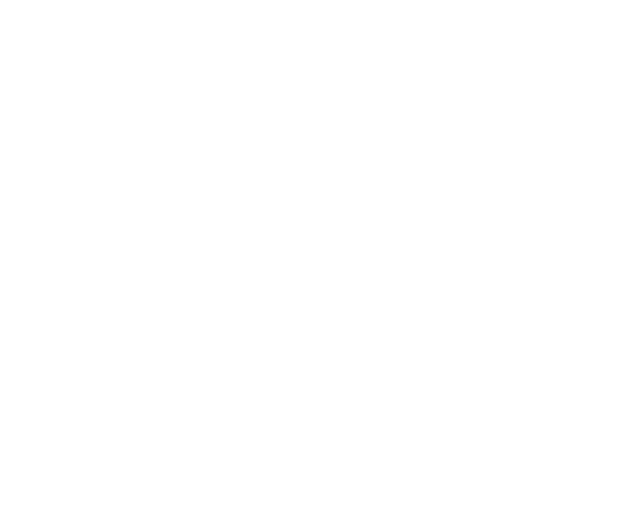
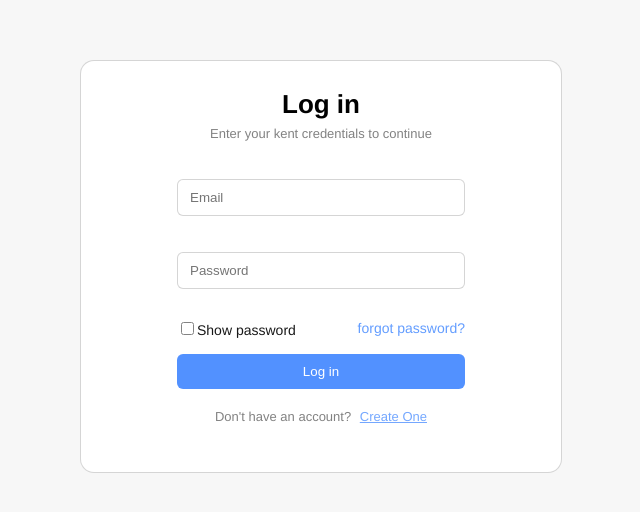
Before and after one commit to ryangoslingreal/kent-events, a React (Vite) app: page /login in a window 1280 px wide. Before the commit this address had no page. Shown: the part 158-670 px from the top of the page, without its empty margins (319-959 px from the left). Built offline with nearby package versions, Linux system fonts and the light colour scheme.

Commit message:
feat: frontend Login page

```diff
--- a/src/App.jsx
+++ b/src/App.jsx
@@ -2,7 +2,9 @@
 import './styles.css'
 import { Routes, Route } from "react-router-dom";
 import Header from "./components/layout/Header.jsx"
-import Home from "./pages/Home.jsx"
+import Home from "./pages/Home/Home.jsx"
+import Login from "./pages/Login/Login.jsx"
+import Signup from "./pages/Signup/Signup.jsx"
 
 function App() {
 
@@ -14,6 +16,8 @@
 
         <Routes>
           <Route path="/" element={<Home />} />
+          <Route path="/login" element={<Login />} />
+          <Route path="/signup" element={<Signup />} />
         </Routes>
     </>
   )
--- a/src/components/layout/Header.jsx
+++ b/src/components/layout/Header.jsx
@@ -1,3 +1,5 @@
+
+import { Link } from "react-router-dom";
 import styles from "./Header.module.css";
 import kentlogo from "../../assets/kentlogo3.png";
 import searchicon from "../../assets/searchIcon.png"
@@ -18,8 +20,8 @@
             <nav className={styles.actions}>
                 <a className={styles.action}>My Tickets</a>
                 <a className={styles.action}>Create Events</a>
-                <a className={styles.action}>Log In</a>
-                <a className={styles.action}>Sign Up</a>
+                <Link to="/login" className={styles.action}>Log In</Link>
+                <Link to="/signup" className={styles.action}>Sign Up</Link>
             </nav>
         </header>
     )
--- a/src/components/layout/Header.module.css
+++ b/src/components/layout/Header.module.css
@@ -79,6 +79,8 @@
     padding: 15px 15px;
     border-radius: 30px;
     cursor: pointer;
+    text-decoration: none;
+    color: black;
 }
 .action:hover {
     background-color: rgba(188, 187, 187, 0.332);
--- /dev/null
+++ b/src/pages/Home/Home.jsx
@@ -0,0 +1,11 @@
+import Header from "../../components/layout/Header"
+function Home(){
+
+    return(
+        <>
+            <Header/>
+        </>
+    )
+}
+
+export default Home;
--- /dev/null
+++ b/src/pages/Login/Login.jsx
@@ -0,0 +1,68 @@
+import { useState } from "react";
+import { Link } from "react-router-dom";
+import styles from "./Login.module.css";
+
+
+function Login() {
+  const [email, setEmail] = useState("");
+  const [password, setPassword] = useState("");
+  const [showPassword, setShowPassword] = useState(false);
+
+  function handleSubmit(e) {
+    e.preventDefault();
+
+    // TODO: call the API here
+    console.log("Login:", { email, password });
+  }
+
+  return (
+    <div className={styles.page}>
+      <div className={styles.card}>
+        <form className={styles.form} onSubmit={handleSubmit}>
+            <h1 className={styles.title}>Log in</h1>
+            <p className={styles.subtitle}>Enter your kent credentials to continue</p>
+            <input
+              id="email"
+              className={styles.input}
+              type="email"
+              autoComplete="email"
+              value={email}
+              onChange={(e) => setEmail(e.target.value)}
+              placeholder="Email"
+              required
+            />
+            <input
+              id="password"
+              className={styles.input}
+              type={showPassword ? "text" : "password"}
+              autoComplete="current-password"
+              value={password}
+              onChange={(e) => setPassword(e.target.value)}
+              placeholder="Password"
+              required
+            />
+
+                <div className={styles.checkboxRow}>
+                    <label className={styles.checkbox}>
+                    <input
+                        type="checkbox"
+                        checked={showPassword}
+                        onChange={(e) => setShowPassword(e.target.checked)}
+                    />
+                    <span>Show password</span>
+                    </label>
+                    <span className={styles.forgotPass}>forgot password?</span>
+                </div>
+
+            <button className={styles.button} type="submit">
+            Log in
+            </button>
+
+            <p className={styles.changeAuth}>Don't have an account? <Link to="../signup" className={styles.changeAuthButton}>Create One</Link></p>
+        </form>
+      </div>
+    </div>
+  );
+}
+
+export default Login;
--- /dev/null
+++ b/src/pages/Login/Login.module.css
@@ -0,0 +1,108 @@
+.page {
+  min-height: 100vh;
+  display: grid;
+  place-items: center;
+  padding: 24px;
+  background-color: rgba(125, 125, 125, 0.064);
+  font-family: Overpass, Helvetica, Arial, sans-serif;
+}
+
+.card {
+  width: 100%;
+  max-width: 480px;
+  padding: 28px 0;
+  border-radius: 14px;
+  border: 1px solid rgba(118, 118, 118, 0.307);
+  background: rgba(255, 255, 255, 0.06);
+  backdrop-filter: blur(10px);
+  background-color: white;
+
+  display: flex;
+  flex-direction: column;
+  justify-content: center;
+  align-items: center;
+}
+
+.form{
+  width: 60%;
+  display: flex;
+  flex-direction: column;
+  justify-content: center;
+  align-items: center;
+
+}
+
+.title {
+  margin: 0 0 6px;
+  font-size: 26px;
+}
+
+.changeAuth,
+.subtitle {
+  margin: 0 0 18px;
+  opacity: 0.8;
+  font-size: small;
+  color: rgb(99, 99, 99);
+  margin-bottom: 20px;
+}
+
+
+.input {
+  box-sizing: border-box;
+  width: 100%;
+  padding: 10px 12px;
+  border-radius: 6px;
+  border: 1px solid rgba(118, 118, 118, 0.307);
+  outline: none;
+  margin: 18px 5px 18px 5px;
+}
+
+.checkboxRow {
+  width: 100%;
+  display: flex;
+  align-items: center;
+  justify-content:space-between;
+
+  margin: 12px 0 0;
+  font-size: 14px;
+  opacity: 0.9;
+}
+
+.checkbox {
+  gap: 10px;
+}
+
+.changeAuthButton,
+.forgotPass {
+    color: rgba(53, 127, 255, 0.854);
+    font-weight: 500;
+    margin-left: 5px;
+}
+
+.button {
+  width: 100%;
+  margin-top: 16px;
+  padding: 10px 12px;
+  border: none;
+  border-radius: 6px;
+  cursor: pointer;
+  font-weight: 400;
+  background-color: rgba(53, 127, 255, 0.854);
+  color: white;
+}
+
+.button:hover {
+  opacity: 0.9;
+}
+
+.changeAuth{
+  margin-top: 20px;
+}
+
+.confMessage {
+  opacity: 0.8;
+  font-size: small;
+  color: rgb(63, 63, 63);
+  margin: 0;
+  /* visibility: hidden; */
+}
```
